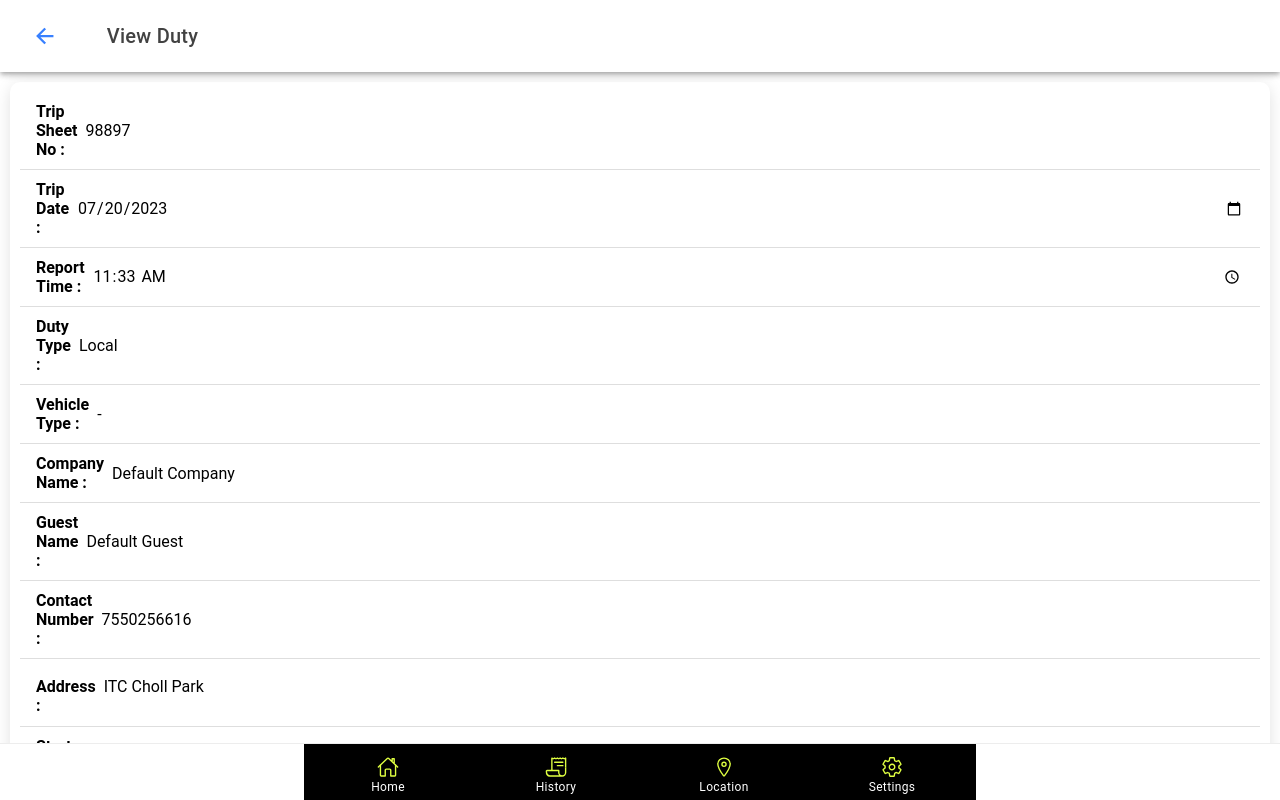
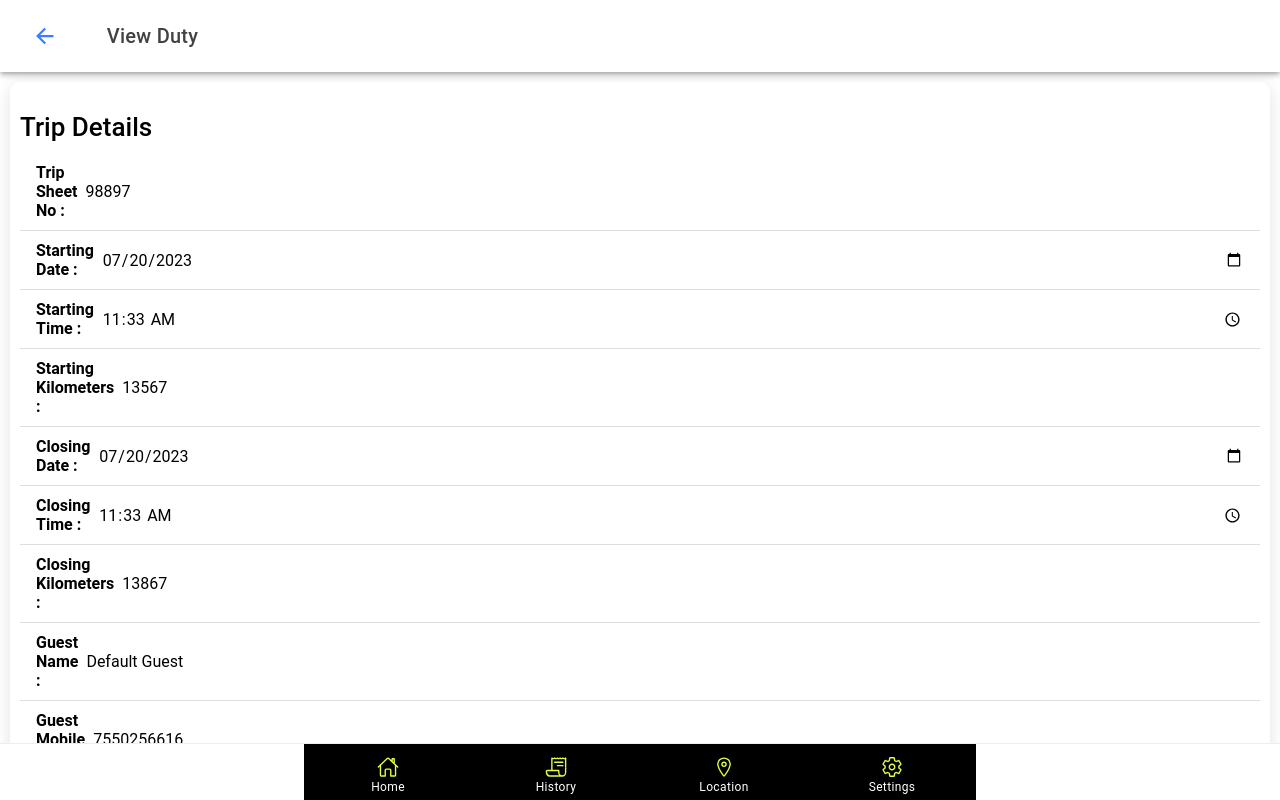
Before and after one commit to NASTAFTechnologies/Drive-Application, a React (Create React App) app: page /menu/home/closebooking/viewduty in a window 1280 px wide. Built offline with nearby package versions, Linux system fonts and the light colour scheme; sample sign-in values are in the browser's storage.

Commit message:
Update for CloseDuty Page

```diff
--- a/src/components/ClosedBooking/CloseDuty/CloseDuty.tsx
+++ b/src/components/ClosedBooking/CloseDuty/CloseDuty.tsx
@@ -14,7 +14,7 @@ import {
     IonBackButton,
     useIonToast,
 } from '@ionic/react';
-// import './StartDuty.css';
+import './CloseDuty.css';
 import { useHistory } from 'react-router-dom';
 
 const CloseDuty: React.FC = () => {
@@ -138,7 +138,7 @@ const CloseDuty: React.FC = () => {
                 </IonToolbar>
             </IonHeader>
             <IonContent>
-                <div className='form-container-StartDuty'>
+                <div className='form-container-CloseDuty'>
                     <form onSubmit={handleSubmit}>
                         <IonItem className='field-item'>
                             <IonLabel className='bold-label'>Trip Sheet No :</IonLabel>
--- a/src/components/ClosedBooking/ViewDuty/ViewDuty.tsx
+++ b/src/components/ClosedBooking/ViewDuty/ViewDuty.tsx
@@ -13,6 +13,9 @@ import {
     IonButton,
     IonBackButton,
     useIonToast,
+    IonCard,
+    IonCardHeader,
+    IonCardTitle,
 } from '@ionic/react';
 // import './StartDuty.css';
 import { useHistory } from 'react-router-dom';
@@ -29,17 +32,19 @@ const ViewDuty: React.FC = () => {
     };
 
     const [tripSheetNo, setTripSheetNo] = useState('98897');
-    const [tripDate, setTripDate] = useState('2023-07-20');
-    const [reportTime, setReportTime] = useState('11:33');
-    const [dutyType, setDutyType] = useState('Local');
+    const [StartingDate, setStartingDate] = useState('2023-07-20');
+    const [StartingTime, setStartingTime] = useState('11:33');
+    const [StartingKilometers, setStartingKilometers] = useState('13567');
+    const [ClosingDate, setClosingDate] = useState('2023-07-20');
+    const [ClosingTime, setClosingTime] = useState('11:33');
+    const [ClosingKilometers, setClosingKilometers] = useState('13867');
     const [vehicleType, setVehicleType] = useState('-');
-    const [contactNumber, setContactNumber] = useState('7550256616');
+    const [GuestMobile, setGuestMobile] = useState('7550256616');
     const [companyName, setCompanyName] = useState('Default Company');
     const [guestName, setGuestName] = useState('Default Guest');
+    const [Advance, setAdvance] = useState('0');
+    const [TollParking, setTollParking] = useState('0');
     const [address, setAddress] = useState('ITC Choll Park');
-    const [startDate, setStartDate] = useState(tripDate);
-    const [startTime, setStartTime] = useState('');
-    const [startKilometers, setStartKilometers] = useState('');
 
     const handleSubmit = (e: FormEvent<HTMLFormElement>) => {
         e.preventDefault();
@@ -52,20 +57,29 @@ const ViewDuty: React.FC = () => {
             case 'tripSheetNo':
                 setTripSheetNo(value);
                 break;
-            case 'tripDate':
-                setTripDate(value);
+            case 'StartingDate':
+                setStartingDate(value);
                 break;
-            case 'reportTime':
-                setReportTime(value);
+            case 'StartingTime':
+                setStartingTime(value);
                 break;
-            case 'dutyType':
-                setDutyType(value);
+            case 'StartingKilometers':
+                setStartingKilometers(value);
+                break;
+            case 'ClosingDate':
+                setClosingDate(value);
+                break;
+            case 'ClosingTime':
+                setClosingTime(value);
+                break;
+            case 'ClosingKilometers':
+                setClosingKilometers(value);
                 break;
             case 'vehicleType':
                 setVehicleType(value);
                 break;
-            case 'contactNumber':
-                setContactNumber(value);
+            case 'GuestMobile':
+                setGuestMobile(value);
                 break;
             case 'companyName':
                 setCompanyName(value);
@@ -73,17 +87,14 @@ const ViewDuty: React.FC = () => {
             case 'guestName':
                 setGuestName(value);
                 break;
+            case 'TollParking':
+                setTollParking(value);
+                break;
+            case 'Advance':
+                setAdvance(value);
+                break;
             case 'address':
                 setAddress(value);
-                break;
-            case 'startDate':
-                setStartDate(value);
-                break;
-            case 'startTime':
-                setStartTime(value);
-                break;
-            case 'startKilometers':
-                setStartKilometers(value);
                 break;
             default:
                 break;
@@ -117,34 +128,90 @@ const ViewDuty: React.FC = () => {
             </IonHeader>
             <IonContent>
                 <div className='form-container-StartDuty'>
+                    <h1>Trip Details</h1>
                     <form onSubmit={handleSubmit}>
                         <IonItem className='field-item'>
                             <IonLabel className='bold-label'>Trip Sheet No :</IonLabel>
                             <IonInput name='tripSheetNo' value={tripSheetNo} readonly />
                         </IonItem>
                         <IonItem className='field-item'>
-                            <IonLabel className='bold-label'>Trip Date :</IonLabel>
+                            <IonLabel className='bold-label'>Starting Date :</IonLabel>
                             <IonInput
                                 type='date'
-                                name='tripDate'
-                                value={tripDate}
+                                name='StartingDate'
+                                value={StartingDate}
                                 onIonChange={handleInputChange}
                                 required
                             />
                         </IonItem>
                         <IonItem className='field-item'>
-                            <IonLabel className='bold-label'>Report Time :</IonLabel>
+                            <IonLabel className='bold-label'>Starting Time :</IonLabel>
                             <IonInput
                                 type='time'
-                                name='reportTime'
-                                value={reportTime}
+                                name='StartingTime'
+                                value={StartingTime}
                                 onIonChange={handleInputChange}
                                 required
                             />
                         </IonItem>
                         <IonItem className='field-item'>
-                            <IonLabel className='bold-label'>Duty Type :</IonLabel>
-                            <IonInput name='dutyType' value={dutyType} readonly />
+                            <IonLabel className='bold-label'>Starting Kilometers :</IonLabel>
+                            <IonInput
+                                type='tel'
+                                name='StartingKilometers'
+                                value={StartingKilometers}
+                                onIonChange={handleInputChange}
+                                required
+                            />
+                        </IonItem>
+                        <IonItem className='field-item'>
+                            <IonLabel className='bold-label'>Closing Date :</IonLabel>
+                            <IonInput
+                                type='date'
+                                name='ClosingDate'
+                                value={ClosingDate}
+                                onIonChange={handleInputChange}
+                                required
+                            />
+                        </IonItem>
+                        <IonItem className='field-item'>
+                            <IonLabel className='bold-label'>Closing Time :</IonLabel>
+                            <IonInput
+                                type='time'
+                                name='ClosingTime'
+                                value={ClosingTime}
+                                onIonChange={handleInputChange}
+                                required
+                            />
+                        </IonItem>
+                        <IonItem className='field-item'>
+                            <IonLabel className='bold-label'>Closing Kilometers :</IonLabel>
+                            <IonInput
+                                type='tel'
+                                name='ClosingKilometers'
+                                value={ClosingKilometers}
+                                onIonChange={handleInputChange}
+                                required
+                            />
+                        </IonItem>
+                        <IonItem className='field-item'>
+                            <IonLabel className='bold-label'>Guest Name :</IonLabel>
+                            <IonInput
+                                name='guestName'
+                                value={guestName}
+                                onIonChange={handleInputChange}
+                                readonly
+                            />
+                        </IonItem>
+                        <IonItem className='field-item'>
+                            <IonLabel className='bold-label'>Guest Mobile :</IonLabel>
+                            <IonInput
+                                type='tel'
+                                name='GuestMobile'
+                                value={GuestMobile}
+                                onIonChange={handleInputChange}
+                                readonly
+                            />
                         </IonItem>
                         <IonItem className='field-item'>
                             <IonLabel className='bold-label'>Vehicle Type :</IonLabel>
@@ -160,22 +227,23 @@ const ViewDuty: React.FC = () => {
                             />
                         </IonItem>
                         <IonItem className='field-item'>
-                            <IonLabel className='bold-label'>Guest Name :</IonLabel>
+                            <IonLabel className='bold-label'>Advance :</IonLabel>
                             <IonInput
-                                name='guestName'
-                                value={guestName}
+                                type='number'
+                                name='Advance'
+                                value={Advance}
                                 onIonChange={handleInputChange}
-                                readonly
+                                required
                             />
                         </IonItem>
                         <IonItem className='field-item'>
-                            <IonLabel className='bold-label'>Contact Number :</IonLabel>
+                            <IonLabel className='bold-label'>Toll & Parking :</IonLabel>
                             <IonInput
-                                type='tel'
-                                name='contactNumber'
-                                value={contactNumber}
+                                type='number'
+                                name='TollParking'
+                                value={TollParking}
                                 onIonChange={handleInputChange}
-                                readonly
+                                required
                             />
                         </IonItem>
                         <IonItem className='field-item'>
@@ -187,45 +255,8 @@ const ViewDuty: React.FC = () => {
                                 readonly
                             />
                         </IonItem>
-                        <IonItem className='field-item'>
-                            <IonLabel className='bold-label'>Start Date :</IonLabel>
-                            <IonInput
-                                type='date'
-                                name='startDate'
-                                value={startDate}
-                                onIonChange={handleInputChange}
-                                required
-                            />
-                        </IonItem>
-                        <IonItem className='field-item'>
-                            <IonLabel className='bold-label'>Start Time :</IonLabel>
-                            <IonInput
-                                type='time'
-                                name='startTime'
-                                value={startTime}
-                                onIonChange={handleInputChange}
-                                required
-                            />
-                        </IonItem>
-                        <IonItem className='field-item'>
-                            <IonLabel className='bold-label'>Start Kilometers :</IonLabel>
-                            <IonInput
-                                type='tel'
-                                name='startKilometers'
-                                value={startKilometers}
-                                onIonChange={handleInputChange}
-                                required
-                            />
-                        </IonItem>
-                        <IonButton
-                            className='booking-accept-btn'
-                            expand='block'
-                            onClick={() => presentToast('top')}
-                            size='small'
-                            type='submit'
-                        >
-                            Start Duty
-                        </IonButton>
+                    </form>
+                </div>
                 <IonButton
                     className='accept-btn'
                     expand='block'
@@ -233,10 +264,14 @@ const ViewDuty: React.FC = () => {
                     size='small'
                     type='submit'
                 >
-                            Upload-Toll / Parking
+                    Signature
                 </IonButton>
-                    </form>
-                </div>
+                <IonCard>
+                    <img alt="Silhouette of mountains" src="https://img.freepik.com/free-vector/businessman-planning-events-deadlines-agenda_74855-6274.jpg?w=900&t=st=1688480583~exp=1688481183~hmac=88e85cab2e58b10bc489eff32fc71d1633f201a0f8155c6a88b5657262e6a543" />
+                    <IonCardHeader>
+                        <IonCardTitle>Signature</IonCardTitle>
+                    </IonCardHeader>
+                </IonCard>
             </IonContent>
         </IonPage>
     );
```
Also changed, not shown: src/components/ClosedBooking/CloseDuty/CloseDuty.css (added, +25 -0 lines). Lines whose indentation alone changed are shown as unchanged.
